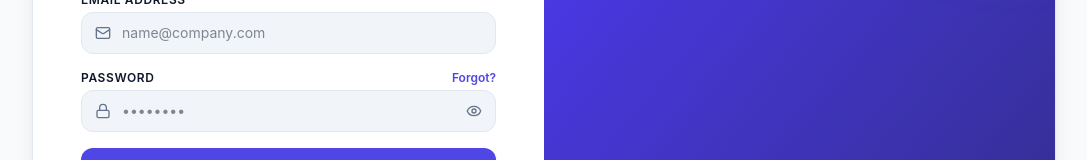
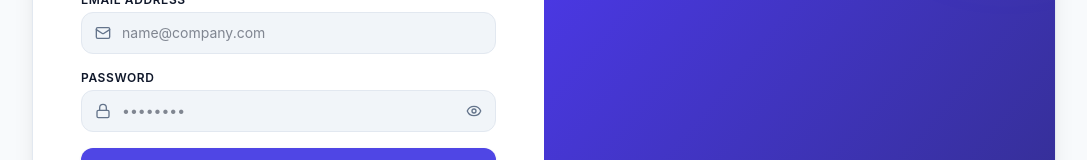
Before and after one commit to Sivakumarsrinivasan/task-management-frontend, a React (Vite) app: page / in a window 1280 px wide. Shown: the part 306-466 px from the top of the page, without its empty margins (96-1183 px from the left). Built offline with nearby package versions, Linux system fonts and the light colour scheme; no server answers.

Commit message:
Changes related to remove forgot

```diff
--- a/src/pages/Register.tsx
+++ b/src/pages/Register.tsx
@@ -153,11 +153,11 @@ toast.error(e?.response?.data?.message ?? 'Failed')
                 <label className="block text-xs font-semibold text-main uppercase tracking-wider">
                   Password
                 </label>
-                {isLogin && (
+                {/* {isLogin && (
                   <a href="#" className="text-xs font-semibold text-primary-custom hover:underline">
                     Forgot?
                   </a>
-                )}
+                )} */}
               </div>
               <div className="relative">
                 <Lock className="w-4 h-4 absolute left-3.5 top-1/2 -translate-y-1/2 text-muted-custom" />
```
